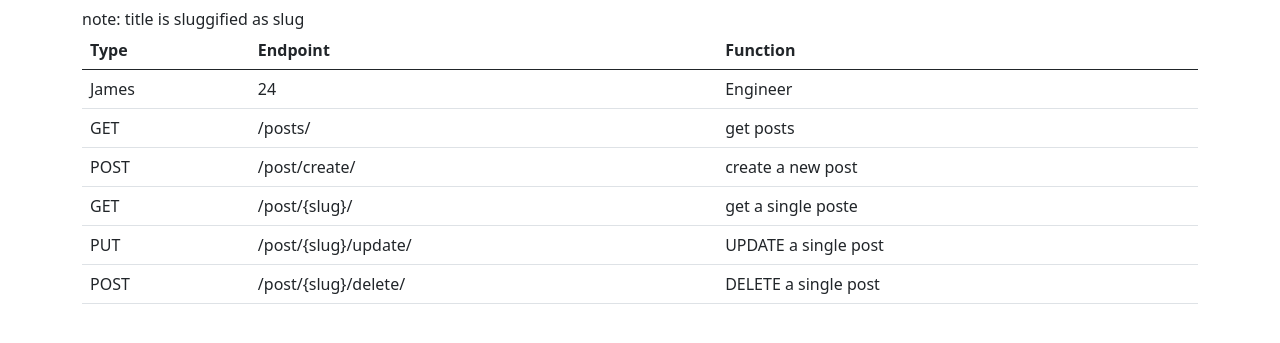
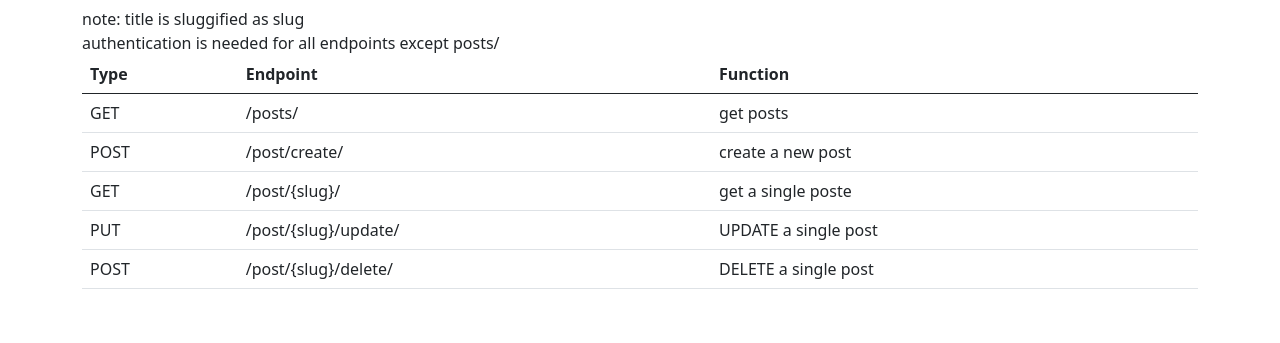
Before and after one commit to danielsumah/MarkdownBlog-API, a Django app: page / in a window 1280 px wide. Shown: the part 39-382 px from the top of the page. Run offline with Django 3.2, Linux system fonts and the light colour scheme.

Commit message:
editeed index

```diff
--- a/posts/templates/posts/index.html
+++ b/posts/templates/posts/index.html
@@ -16,6 +16,7 @@
         </div>
       </h2>
       <div class="sub">note: title is sluggified as slug</div>
+      <div class="sub">authentication is needed for all endpoints except posts/</div>
     <table class="ui celled table">
         <thead>
           <tr><th>Type</th>
@@ -23,11 +24,6 @@
           <th>Function</th>
         </tr></thead>
         <tbody>
-          <tr>
-            <td data-label="Name">James</td>
-            <td data-label="Age">24</td>
-            <td data-label="Job">Engineer</td>
-          </tr>
           <tr>
             <td data-label="Name">GET</td>
             <td data-label="Age">/posts/</td>
```
Also changed, not shown: db.sqlite3, 1 other file.
